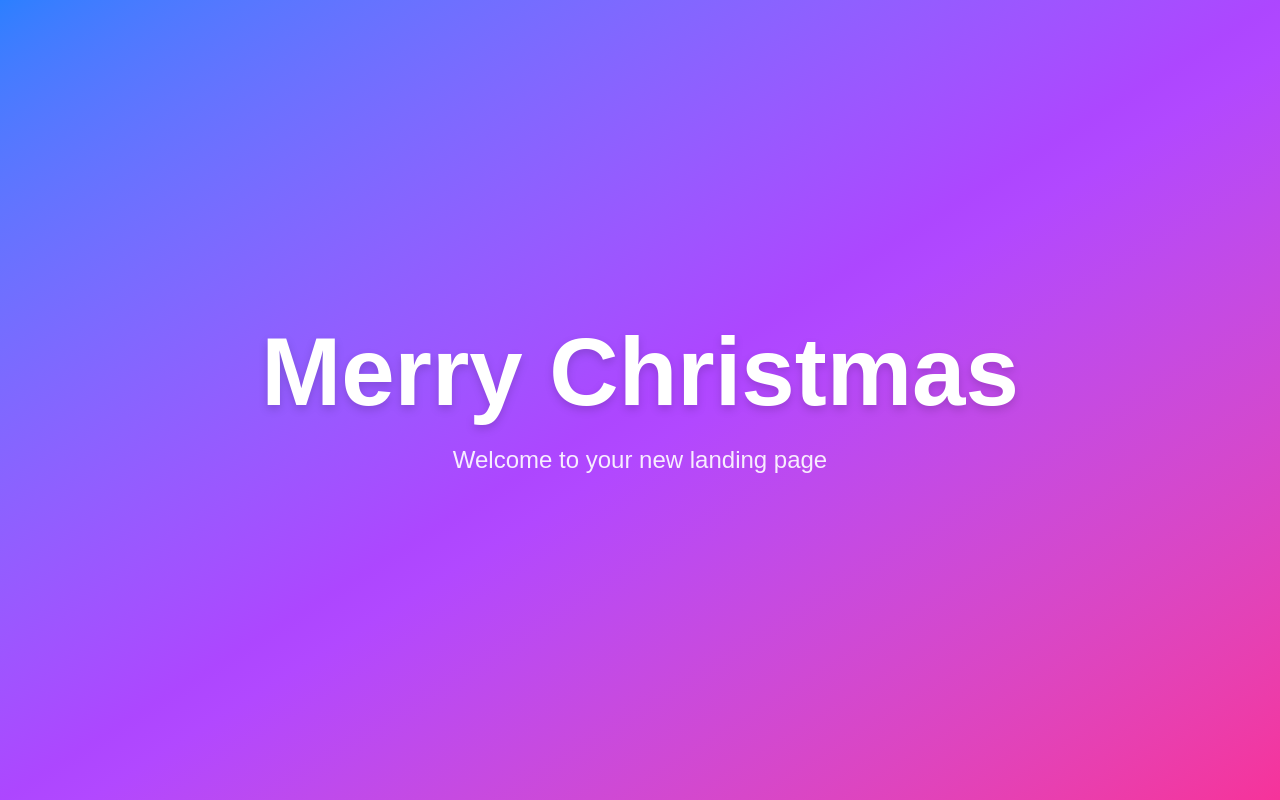
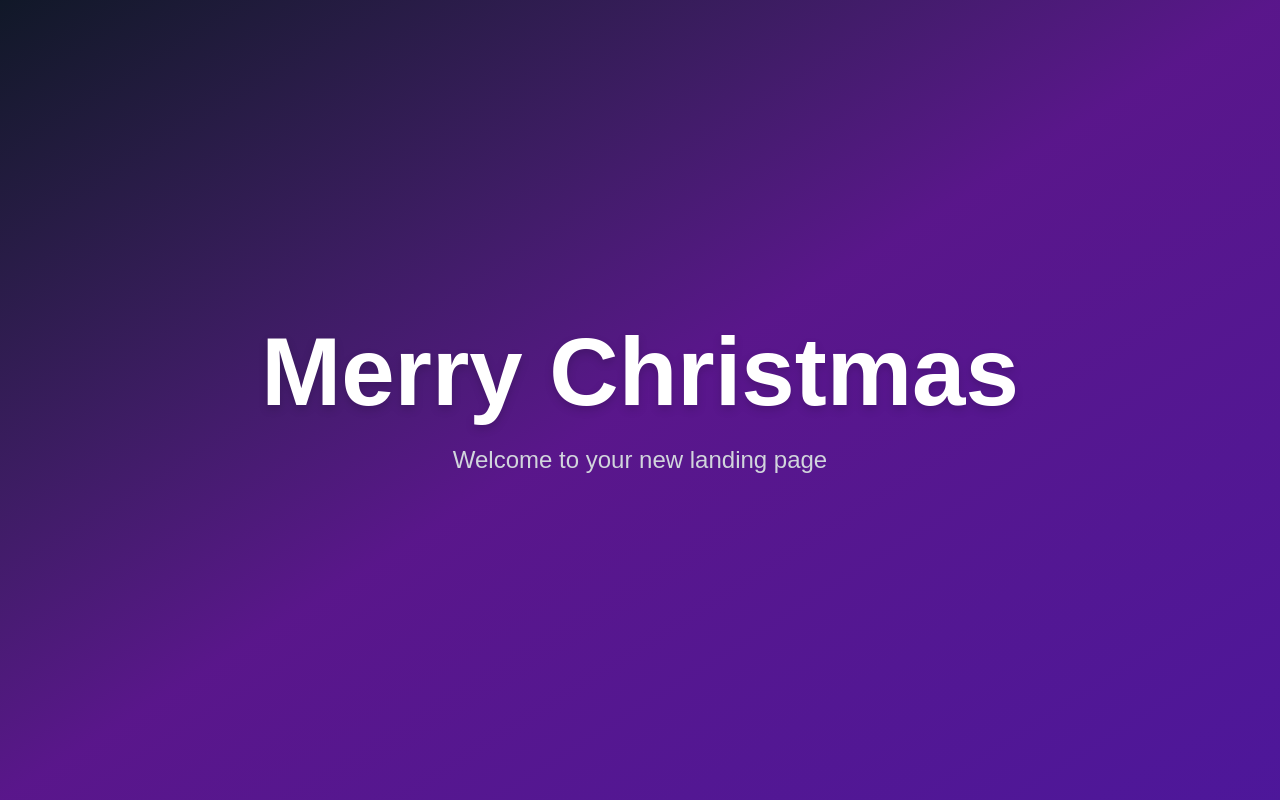
Before and after one commit to ns-test-org/testing-stand-186, a Next.js app in the folder packages/testing-stand-186/: page / in a window 1280 px wide. Built offline with nearby package versions, Linux system fonts and the light colour scheme.

Commit message:
AI chat session: Updated code and files

```diff
--- a/packages/testing-stand-186/src/app/layout.tsx
+++ b/packages/testing-stand-186/src/app/layout.tsx
@@ -24,9 +24,9 @@ export default function RootLayout({
   children: React.ReactNode;
 }>) {
   return (
-    <html lang="en">
+    <html lang="en" className="dark">
       <body
-        className={`${geistSans.variable} ${geistMono.variable} antialiased`}
+        className={`${geistSans.variable} ${geistMono.variable} antialiased bg-gray-950 text-gray-100`}
       >
         {children}
         <IframeErrorReporter />
--- a/packages/testing-stand-186/src/app/page.tsx
+++ b/packages/testing-stand-186/src/app/page.tsx
@@ -1,11 +1,11 @@
 export default function Landing() {
   return (
-    <div className="min-h-screen w-full flex items-center justify-center bg-gradient-to-br from-blue-500 via-purple-500 to-pink-500">
+    <div className="min-h-screen w-full flex items-center justify-center bg-gradient-to-br from-gray-900 via-purple-900 to-violet-900">
       <div className="text-center px-6">
         <h1 className="text-6xl md:text-8xl font-bold text-white mb-6 drop-shadow-lg">
           Merry Christmas
         </h1>
-        <p className="text-xl md:text-2xl text-white/90 font-light">
+        <p className="text-xl md:text-2xl text-gray-300 font-light">
           Welcome to your new landing page
         </p>
       </div>
```
